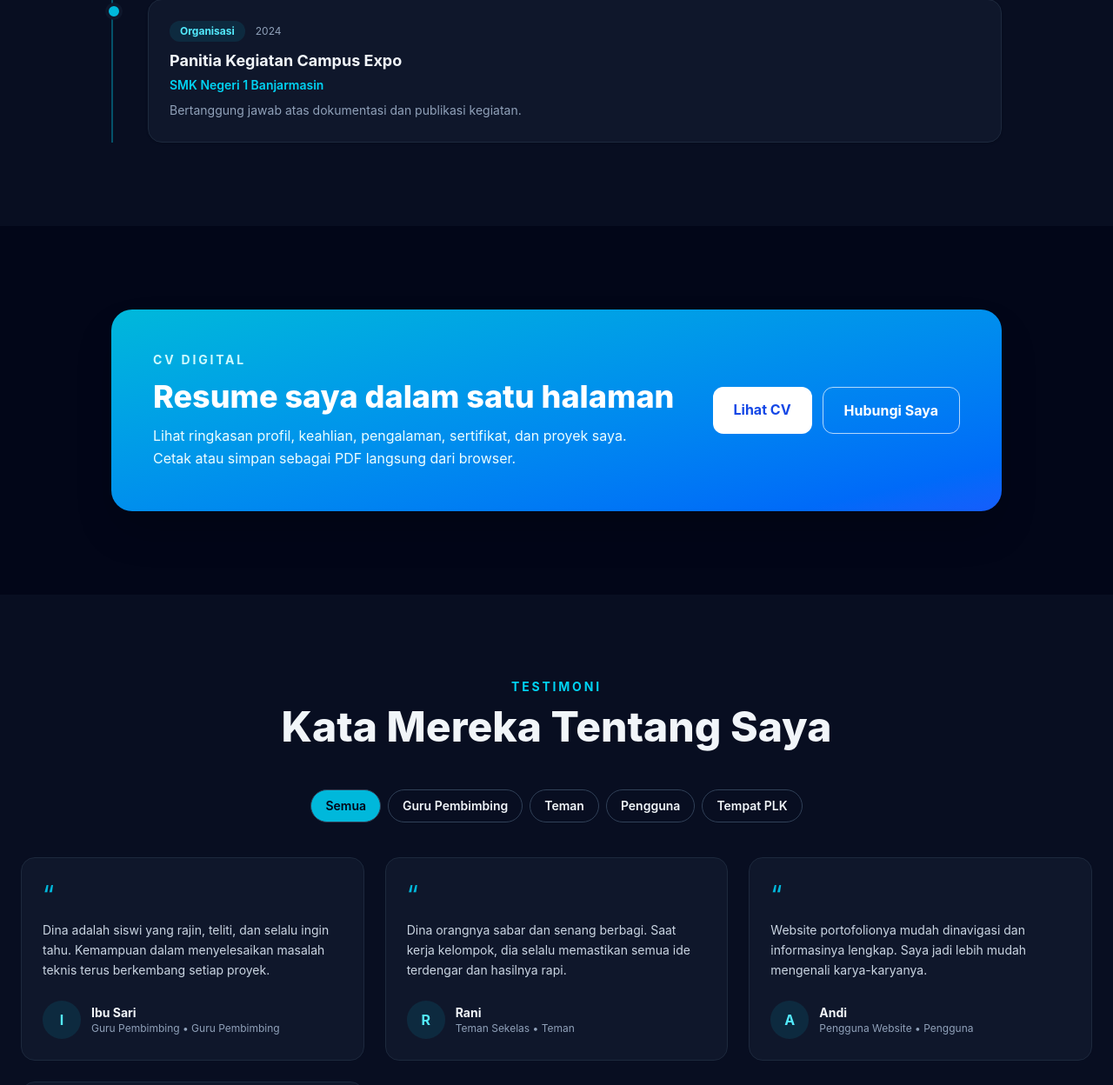
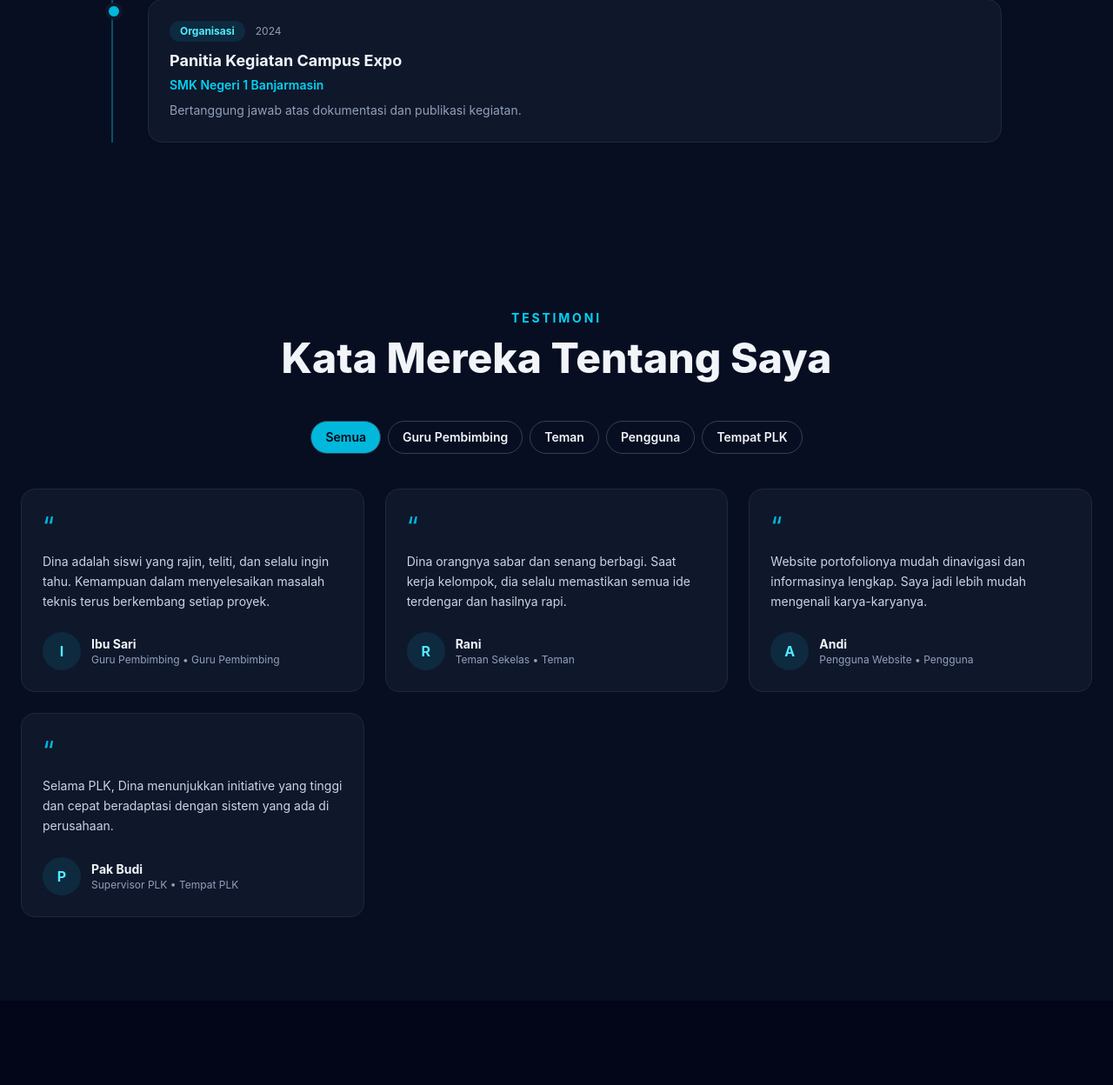
Before and after one commit to dina-aja/portfolio-dina, a Laravel app: page / in a window 1280 px wide. Shown: the part 5252-6500 px from the top of the page at 87% size. Run offline with Laravel 12, Linux system fonts and the light colour scheme; data comes from the database, SQL or seed files in the repository.

Commit message:
Hapus section CV Digital dari beranda, pertahankan satu tombol CV

```diff
--- a/resources/views/welcome.blade.php
+++ b/resources/views/welcome.blade.php
@@ -78,7 +78,6 @@
             <a href="#testimonials" class="mobile-link py-2 hover:text-cyan-600 dark:hover:text-cyan-400">Testimoni</a>
             <a href="#blog" class="mobile-link py-2 hover:text-cyan-600 dark:hover:text-cyan-400">Blog</a>
             <a href="#contact" class="mobile-link py-2 hover:text-cyan-600 dark:hover:text-cyan-400">Kontak</a>
-            <a href="/cv" class="mobile-link py-2 text-cyan-600 dark:text-cyan-400">Lihat CV</a>
         </div>
     </div>
 </nav>
@@ -450,25 +449,6 @@
     </div>
 </section>
 
-<!-- ================= CV DIGITAL ================= -->
-<section id="cv" class="py-24 px-5 sm:px-6">
-    <div class="max-w-5xl mx-auto reveal">
-        <div class="rounded-3xl bg-gradient-to-br from-cyan-500 to-blue-600 text-white p-8 sm:p-12 flex flex-col md:flex-row items-center justify-between gap-8 shadow-2xl">
-            <div>
-                <p class="font-bold uppercase tracking-[0.2em] text-sm text-cyan-100 mb-3">CV Digital</p>
-                <h2 class="text-3xl sm:text-4xl font-extrabold mb-3">Resume saya dalam satu halaman</h2>
-                <p class="text-cyan-50 leading-relaxed max-w-xl">
-                    Lihat ringkasan profil, keahlian, pengalaman, sertifikat, dan proyek saya. Cetak atau simpan sebagai PDF langsung dari browser.
-                </p>
-            </div>
-            <div class="flex flex-col sm:flex-row gap-3 shrink-0">
-                <a href="/cv" target="_blank" class="px-6 py-3.5 rounded-xl bg-white text-blue-700 font-bold hover:scale-105 transition text-center">Lihat CV</a>
-                <a href="#contact" class="px-6 py-3.5 rounded-xl border border-white/70 font-bold hover:bg-white hover:text-blue-700 transition text-center">Hubungi Saya</a>
-            </div>
-        </div>
-    </div>
-</section>
-
 <!-- ================= TESTIMONI ================= -->
 <section id="testimonials" class="py-24 px-5 sm:px-6 bg-slate-100/70 dark:bg-slate-900/50">
     <div class="max-w-7xl mx-auto reveal">
```
